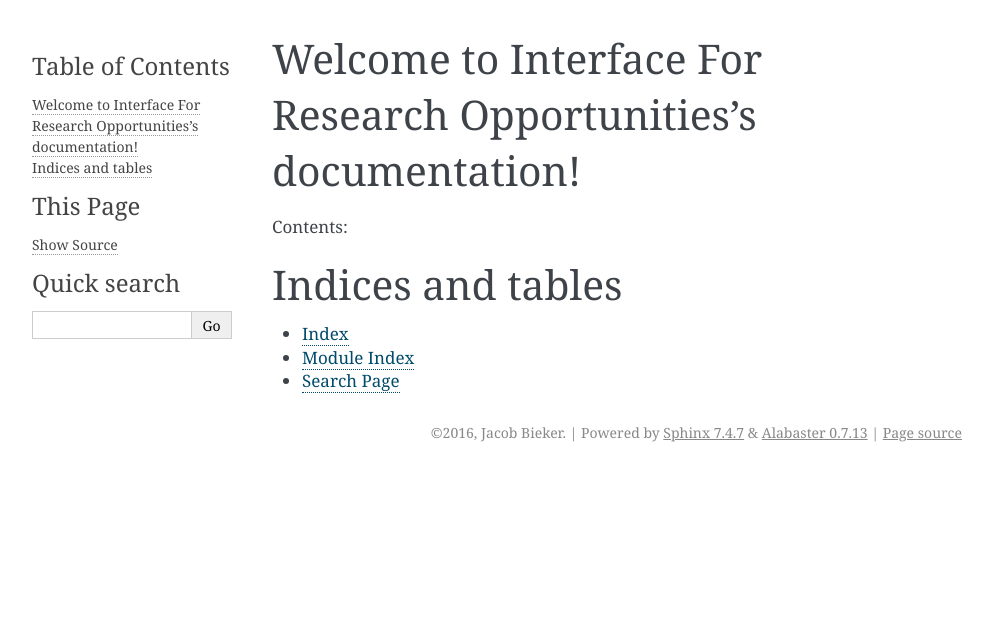
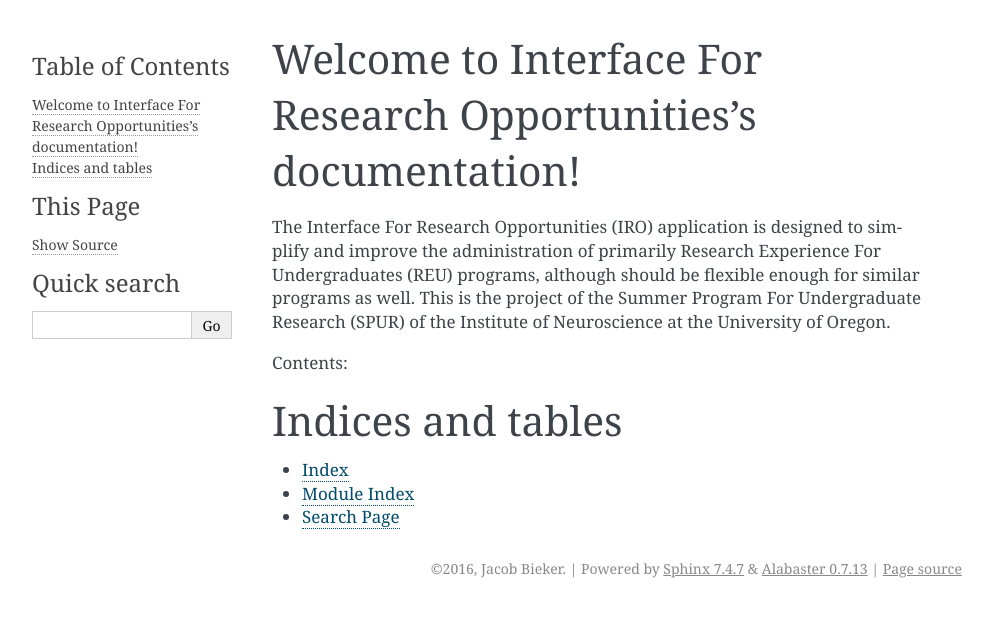
Before and after one commit to UO-SPUR/reu_utility, a Sphinx documentation site: the page built from docs/index.rst, in a window 1280 px wide. Shown: the top 617 px of the page, without its empty margins (148-1141 px from the left). Built offline with Sphinx 7.4.7, drawn with Linux system fonts in a browser that asks for light colours.

Commit message:
Add more description to index for RTD

```diff
--- a/docs/index.rst
+++ b/docs/index.rst
@@ -5,6 +5,11 @@
 
 Welcome to Interface For Research Opportunities's documentation!
 ================================================================
+The Interface For Research Opportunities (IRO) application is designed to simplify and improve the
+administration of primarily Research Experience For Undergraduates (REU) programs, although should be flexible enough
+for similar programs as well. This is the project of the Summer Program For Undergraduate Research (SPUR) of the
+Institute of Neuroscience at the University of Oregon.
+
 
 Contents:
 
```
